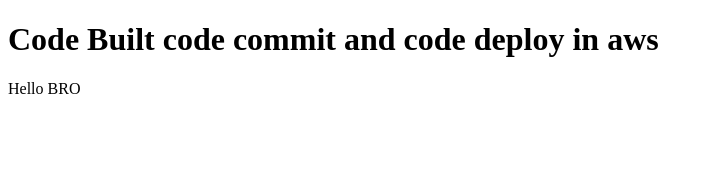
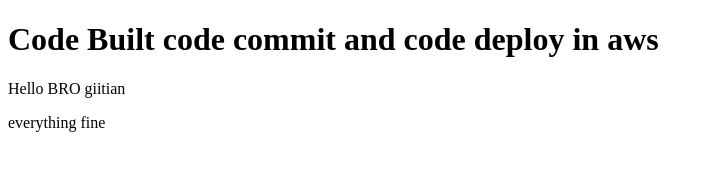
Before and after one commit to Himanshu-upadhyay7777/webswever, a plain HTML site: page index.html in a window 1280 px wide. Shown: the whole page, without its empty margins (0-713 px from the left). Drawn offline with Linux system fonts and the light colour scheme.

Commit message:
Update index.html

```diff
--- a/index.html
+++ b/index.html
@@ -4,7 +4,8 @@
 
 <h1> Code Built code commit and code deploy in aws</h1>
 
-<p>Hello BRO</p>
+<p>Hello BRO giitian</p>
+  <p>everything fine</p>
 
 
 </body>
```
